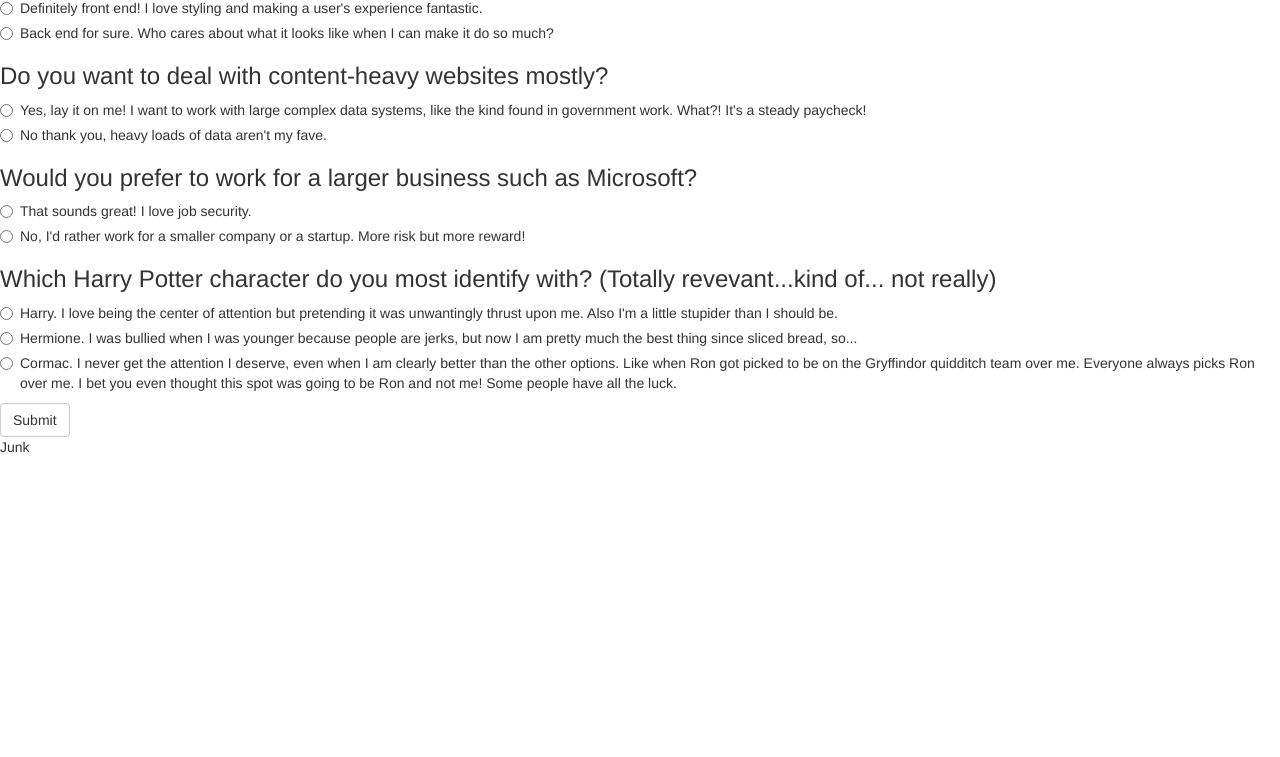
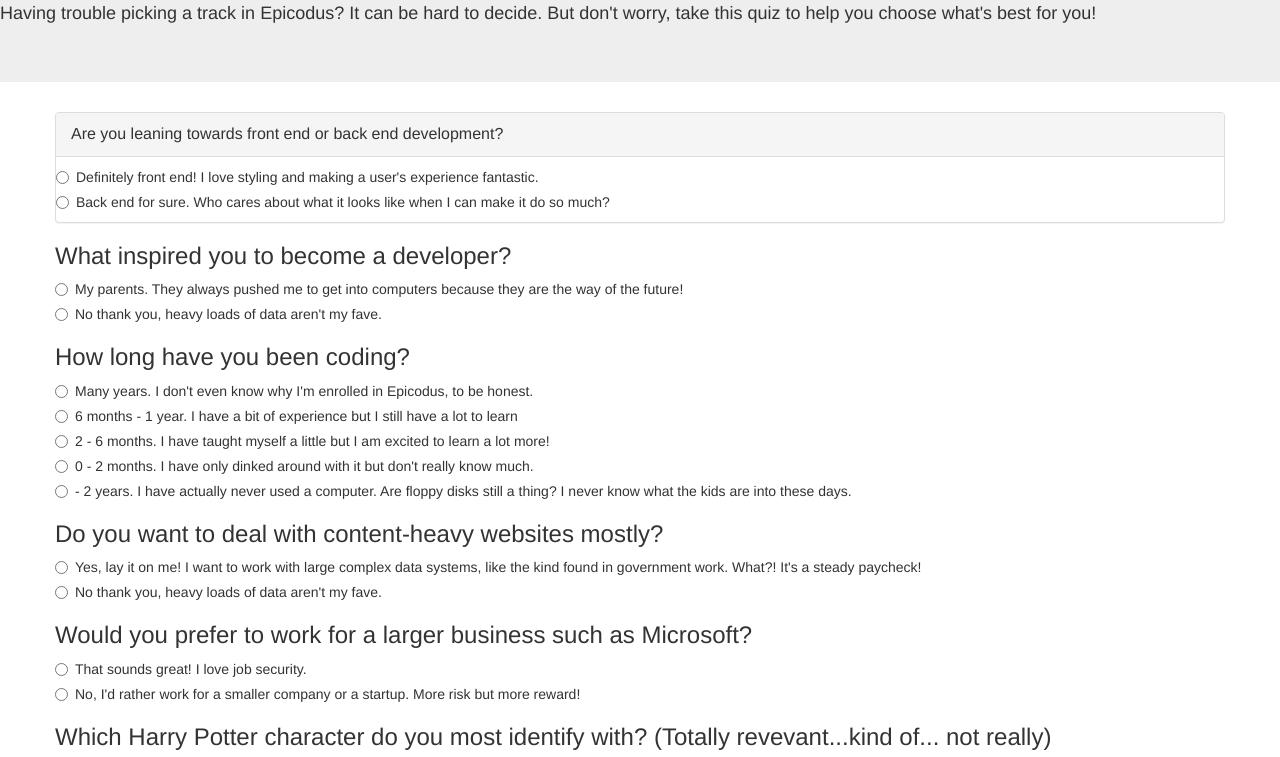
Before and after one commit to katyisgreaty/track-suggester, a plain HTML site: page index.html in a window 1280 px wide. Shown: the part 143-900 px from the top of the page. Before the commit the page ends 800 px from the top, so only its background shows below. Drawn offline with Linux system fonts and the light colour scheme.

Commit message:
add 5th and 6th questions in html, add first few div tags in html

```diff
--- a/css/styles.css
+++ b/css/styles.css
@@ -1,3 +1 @@
-/*#result {
-  display: none;
-}*/
+h1
--- a/index.html
+++ b/index.html
@@ -10,10 +10,17 @@
   </head>
 
   <body>
+    <div class = "jumbotron">
       <h1>Epicodus Track Suggester</h1>
-    <h5>Having trouble picking a track in Epicodus? It can be hard to decide. But don't worry, take this quiz to help you choose what's best for you!</h5>
+    <h4>Having trouble picking a track in Epicodus? It can be hard to decide. But don't worry, take this quiz to help you choose what's best for you!</h4>
+    </div>
+    <div class="container">
+      <div class="row">
+        <div class="panel panel-default">
 
-    <h3>Are you leaning towards front end or back end development?</h3>
+          <div class="panel-heading">
+            <p class="panel-title">Are you leaning towards front end or back end development?</h2>
+          </div>
           <form class="quiz">
             <div class="radio" class="form-control">
               <label>
@@ -25,6 +32,53 @@
               <label>
                 <input type="radio" name="frontorback" value="back">
                 Back end for sure. Who cares about what it looks like when I can make it do so much?
+              </label>
+            </div>
+          </div>
+
+          <h3>What inspired you to become a developer?</h3>
+          <div class="radio" class="form-control">
+            <label>
+              <input type="radio" name="inspiration" value="parents">
+              My parents. They always pushed me to get into computers because they are the way of the future!
+            </label>
+          </div>
+          <div class="radio">
+            <label>
+              <input type="radio" name="content" value="light">
+              No thank you, heavy loads of data aren't my fave.
+            </label>
+          </div>
+
+          <h3>How long have you been coding?</h3>
+          <div class="radio" class="form-control">
+            <label>
+              <input type="radio" name="experience" value="lots">
+              Many years. I don't even know why I'm enrolled in Epicodus, to be honest.
+            </label>
+          </div>
+          <div class="radio">
+            <label>
+              <input type="radio" name="experience" value="med">
+              6 months - 1 year. I have a bit of experience but I still have a lot to learn
+            </label>
+          </div>
+          <div class="radio">
+            <label>
+              <input type="radio" name="experience" value="little">
+              2 - 6 months. I have taught myself a little but I am excited to learn a lot more!
+            </label>
+          </div>
+          <div class="radio">
+            <label>
+              <input type="radio" name="experience" value="vlittle">
+              0 - 2 months. I have only dinked around with it but don't really know much.
+            </label>
+          </div>
+          <div class="radio">
+            <label>
+              <input type="radio" name="experience" value="neg">
+              - 2 years. I have actually never used a computer. Are floppy disks still a thing? I never know what the kids are into these days.
             </label>
           </div>
 
@@ -83,6 +137,8 @@
         <button type="submit" class="btn btn-default">Submit</button>
       </form>
 
-    <p id="result">Junk</p>
+      <p id="result"></p>
+    </div>
+
   </body>
 </html>
--- a/js/scripts.js
+++ b/js/scripts.js
@@ -18,6 +18,6 @@ $(document).ready(function(){
     var contentQuestion = $("input:radio[name=content]:checked").val()
     var bigBusinessQuestion = $("input:radio[name=bigbusiness]:checked").val()
 
-    $("#result").text("You are " + whichCharacter(frontOrBackQuestion,contentQuestion,bigBusinessQuestion) +"!")
+    $("#result").text("You should choose the " + whichCharacter(frontOrBackQuestion,contentQuestion,bigBusinessQuestion) +" track!" + ("#test"))
   });
 });
```
Lines whose indentation alone changed are shown as unchanged.
